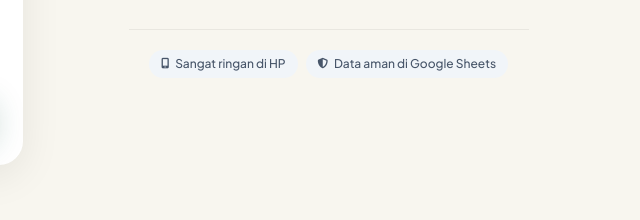
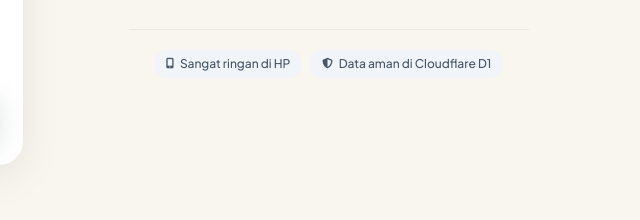
Before and after one commit to Destroy27/jurnal-7-anak-indonesia-hebat, a plain HTML site: page index.html in a window 1280 px wide. Shown: the part 1518-1738 px from the top of the page, 640-1280 px from the left. Drawn offline with nearby package versions, Linux system fonts and the light colour scheme.

Commit message:
Perbarui teks badge login: data aman di Cloudflare D1
Backend sudah pindah dari Google Sheets ke Cloudflare Workers + D1 (5 Oktober 2026), teks halaman login ikut disesuaikan.

```diff
--- a/index.html
+++ b/index.html
@@ -247,7 +247,7 @@
 
         <div style="display: flex; gap: 8px; flex-wrap: wrap; justify-content: center; padding-top: 20px; border-top: 1px solid rgba(0,0,0,0.06);">
           <span class="badge" style="background: #f1f5f9; color: #475569; font-weight: 500; font-size: 12px;"><i class="fa-solid fa-mobile-screen"></i> Sangat ringan di HP</span>
-          <span class="badge" style="background: #f1f5f9; color: #475569; font-weight: 500; font-size: 12px;"><i class="fa-solid fa-shield-halved"></i> Data aman di Google Sheets</span>
+          <span class="badge" style="background: #f1f5f9; color: #475569; font-weight: 500; font-size: 12px;"><i class="fa-solid fa-shield-halved"></i> Data aman di Cloudflare D1</span>
         </div>
       </div>
 
```
